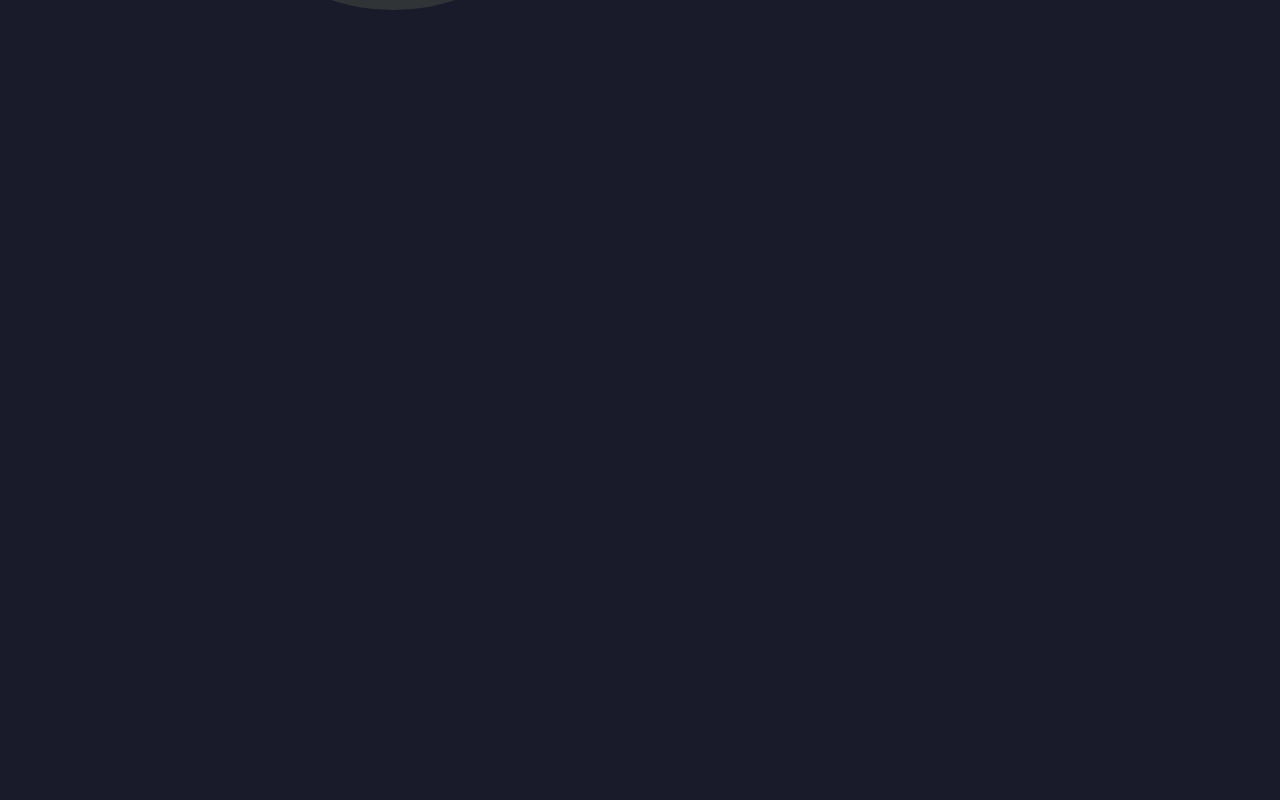
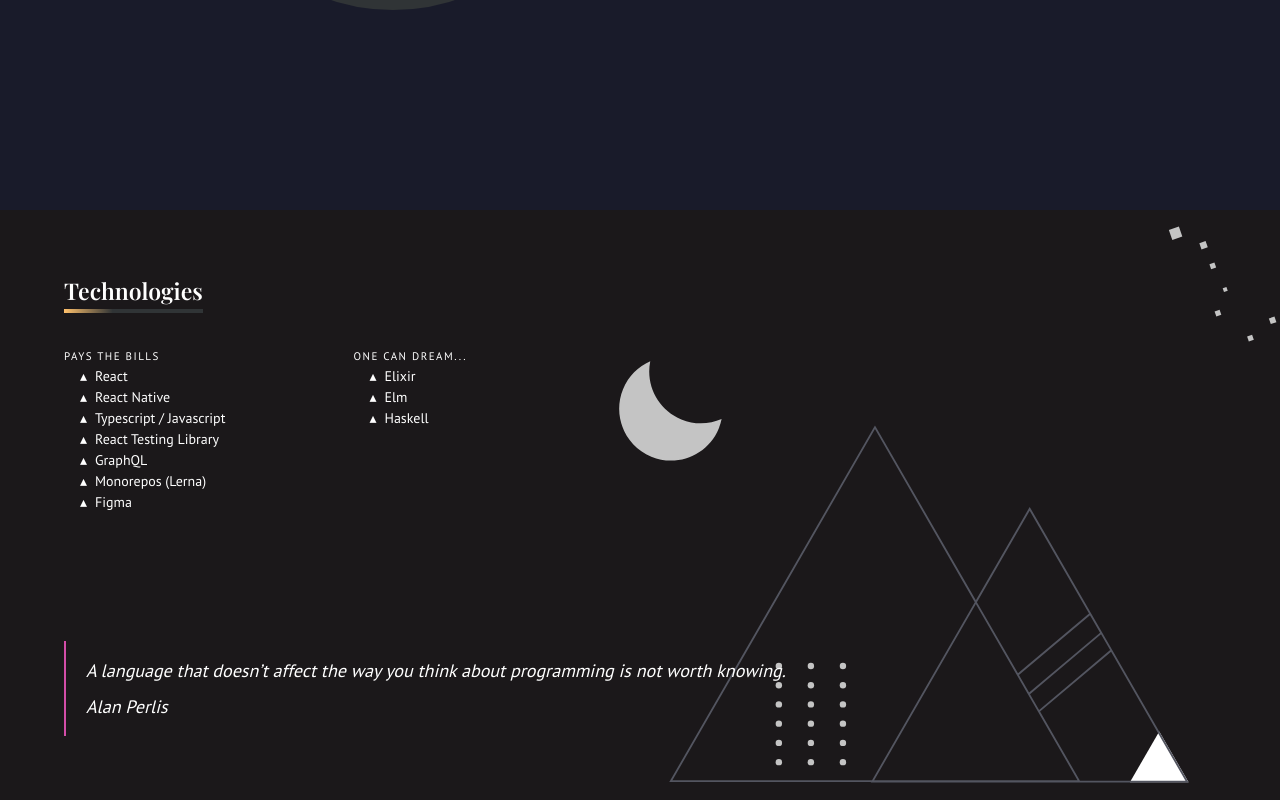
Before and after one commit to hansjhoffman/personal-website, a Next.js app: page / in a window 1280 px wide. Shown: the part 590-1390 px from the top of the page. Before the commit the page ends 800 px from the top, so only its background shows below. Built offline with nearby package versions, Linux system fonts and the light colour scheme.

Commit message:
adding mostly finished tech section

```diff
--- a/pages/index.tsx
+++ b/pages/index.tsx
@@ -3,10 +3,12 @@
 import styled from "styled-components";
 import { ExternalLink } from "@ui/components/ExternalLink";
 import { Icon } from "@ui/components/Icon";
-import { Heading1, Heading5, Text } from "@ui/components/Typography";
+import { Heading1, Heading3, Heading5 } from "@ui/components/Typography";
 import { Palette } from "@ui/theme";
+import { List } from "@ui/components/List";
+import { BlockQuote } from "@ui/components/BlockQuote";
 
-/*
+/**
  * Styles
  */
 
@@ -16,6 +18,8 @@
   align-items: center;
   justify-content: center;
   min-height: inherit;
+  max-width: 90vw;
+  margin: 0 auto;
 
   @media only screen and (min-width: 769px) {
     flex-direction: row;
@@ -27,13 +31,15 @@
   height: 224px;
   border-radius: 50%;
   overflow: hidden;
-  border: 16px solid #fff;
-  border-color: #303436;
+  border-width: 8px;
+  border-style: solid;
+  border-color: ${({ theme }) => `${theme.colors.shadow}`};
   margin: 0 0 32px 0;
 
   @media only screen and (min-width: 769px) {
     width: 400px;
     height: 400px;
+    border-width: 16px;
     margin: 0 64px 0 0;
   }
 `;
@@ -61,7 +67,54 @@
   }
 `;
 
-/*
+const CVSection = styled.section`
+  background: ${({ theme }) => theme.colors.black};
+  padding: 64px 0;
+  height: auto;
+
+  @media only screen and (min-width: 769px) {
+    background-image: url("geometric.svg");
+    background-repeat: no-repeat;
+    background-position: right;
+  }
+`;
+
+const CVContentWrapper = styled.div`
+  max-width: 90vw;
+  margin: 0 auto;
+`;
+
+const TechColumns = styled.div`
+  display: grid;
+  grid-template-columns: 1fr;
+  grid-template-rows: repeat(2, 1fr);
+  grid-gap: 32px;
+  width: max-content;
+
+  @media only screen and (min-width: 769px) {
+    grid-template-columns: repeat(2, 1fr);
+    grid-template-rows: 1fr;
+    grid-gap: 128px;
+    margin-bottom: 128px;
+  }
+`;
+
+const SectionHeading = styled(Heading3)`
+  width: min-content;
+
+  &::after {
+    content: "";
+    display: block;
+    background: ${({ theme }) => theme.colors.primary};
+    background: ${({ theme }) =>
+      `linear-gradient(90deg, ${theme.colors.primary} 0%, ${theme.colors.shadow} 35%)`};
+    width: 100%;
+    height: 4px;
+    margin-bottom: 32px;
+  }
+`;
+
+/**
  * Component
  */
 
@@ -103,6 +156,31 @@
             </IconGroup>
           </Content>
         </HeroSection>
+
+        <CVSection>
+          <CVContentWrapper>
+            <SectionHeading>Technologies</SectionHeading>
+            <TechColumns>
+              <List
+                items={[
+                  "React",
+                  "React Native",
+                  "Typescript / Javascript",
+                  "React Testing Library",
+                  "GraphQL",
+                  "Monorepos (Lerna)",
+                  "Figma",
+                ]}
+                title="Pays the bills"
+              />
+              <List items={["Elixir", "Elm", "Haskell"]} title="One can dream..." />
+            </TechColumns>
+            <BlockQuote author="Alan Perlis">
+              A language that doesn’t affect the way you think about programming is not worth
+              knowing.
+            </BlockQuote>
+          </CVContentWrapper>
+        </CVSection>
       </main>
     </>
   );
--- a/tsconfig.json
+++ b/tsconfig.json
@@ -16,7 +16,8 @@
     "moduleResolution": "node",
     "noEmit": true,
     "paths": {
-      "@ui/*": ["ui/*"]
+      "@ui/*": ["ui/*"],
+      "@utils/*": ["utils/*"]
     },
     "resolveJsonModule": true,
     "skipLibCheck": true,
--- a/ui/components/BlockQuote.tsx
+++ b/ui/components/BlockQuote.tsx
@@ -1,7 +1,8 @@
 import { FC } from "react";
 import styled from "styled-components";
+import { isNotUndefined } from "@utils/typeGuards";
 
-/*
+/**
  * Types
  */
 
@@ -10,18 +11,32 @@
   author?: string;
 };
 
-/*
+/**
  * Styles
  */
 
-const El = styled.blockquote``;
+const El = styled.blockquote`
+  font-size: 1.8rem;
+  font-style: italic;
+  border-left: ${({ theme }) => `2px solid ${theme.colors.accent}`};
+  padding: 16px 20px;
 
-/*
+  p {
+    margin-bottom: 0.5em;
+  }
+`;
+
+/**
  * Component
  */
 
 export const BlockQuote: FC<BlockQuoteProps> = (props) => {
   const { children, author } = props;
 
-  return <El>{children}</El>;
+  return (
+    <El>
+      <p>{children}</p>
+      {isNotUndefined(author) && <span>{author}</span>}
+    </El>
+  );
 };
--- a/ui/components/Icon.tsx
+++ b/ui/components/Icon.tsx
@@ -7,7 +7,7 @@
 import { YouTube } from "@ui/icons/YouTube";
 import { Palette } from "@ui/theme";
 
-/*
+/**
  * Types
  */
 
@@ -22,7 +22,7 @@
 
 type BoundaryIconProps = IconProps & { name: IconNames };
 
-/*
+/**
  * Component
  */
 
--- a/ui/components/List.tsx
+++ b/ui/components/List.tsx
@@ -1,33 +1,51 @@
 import { FC } from "react";
 import styled from "styled-components";
+import { Heading6 } from "@ui/components/Typography";
+import { isNotUndefined } from "@utils/typeGuards";
 
-/*
+/**
  * Types
  */
 
 export type ListProps = {
   /* items to be displayed */
   items: Array<string>;
+  /* text to display above the list */
+  title?: string;
 };
 
-/*
+/**
  * Styles
  */
 
-const Ul = styled.ul``;
+const Ul = styled.ul`
+  margin-left: 16px;
+  list-style: none;
 
-/*
+  li::before {
+    content: "▴";
+    display: inline-block;
+    margin-right: 8px;
+  }
+`;
+
+const Wrapper = styled.div``;
+
+/**
  * Component
  */
 
 export const List: FC<ListProps> = (props) => {
-  const { items } = props;
+  const { items, title } = props;
 
   return (
-    <Ul>
-      {items.map((item) => (
-        <li key={item}>{item}</li>
-      ))}
-    </Ul>
+    <Wrapper>
+      {isNotUndefined(title) && <Heading6>{title}</Heading6>}
+      <Ul>
+        {items.map((item) => (
+          <li key={item}>{item}</li>
+        ))}
+      </Ul>
+    </Wrapper>
   );
 };
--- a/ui/theme/globals.tsx
+++ b/ui/theme/globals.tsx
@@ -37,8 +37,6 @@
 
   main {
     min-height: 100vh;
-    max-width: 90vw;
-    margin: 0 auto;
   }
 
   button,
--- a/ui/theme/index.ts
+++ b/ui/theme/index.ts
@@ -1,8 +1,11 @@
 import { DefaultTheme } from "styled-components";
 
 export enum Palette {
+  black = "#1b181a",
   orange = "#ffc16c",
+  pink = "#d34da8",
   purple = "#191b2a",
+  smoke = "#303436",
   white = "#ffffff",
 }
 
@@ -12,6 +15,9 @@
       bg: Palette;
       fg: Palette;
       primary: Palette;
+      accent: Palette;
+      shadow: Palette;
+      black: Palette;
     };
     lineHeight: number;
   }
@@ -22,6 +28,9 @@
     bg: Palette.purple,
     fg: Palette.white,
     primary: Palette.orange,
+    accent: Palette.pink,
+    shadow: Palette.smoke,
+    black: Palette.black,
   },
   lineHeight: 1.5,
 };
--- /dev/null
+++ b/utils/typeGuards.ts
@@ -0,0 +1,5 @@
+type Undefinable<A> = A | undefined;
+
+export const isUndefined = (x: unknown): x is undefined => x === undefined;
+
+export const isNotUndefined = <A>(x: Undefinable<A>): x is Exclude<A, undefined> => !isUndefined(x);
```
Also changed, not shown: public/geometric.svg (added).
